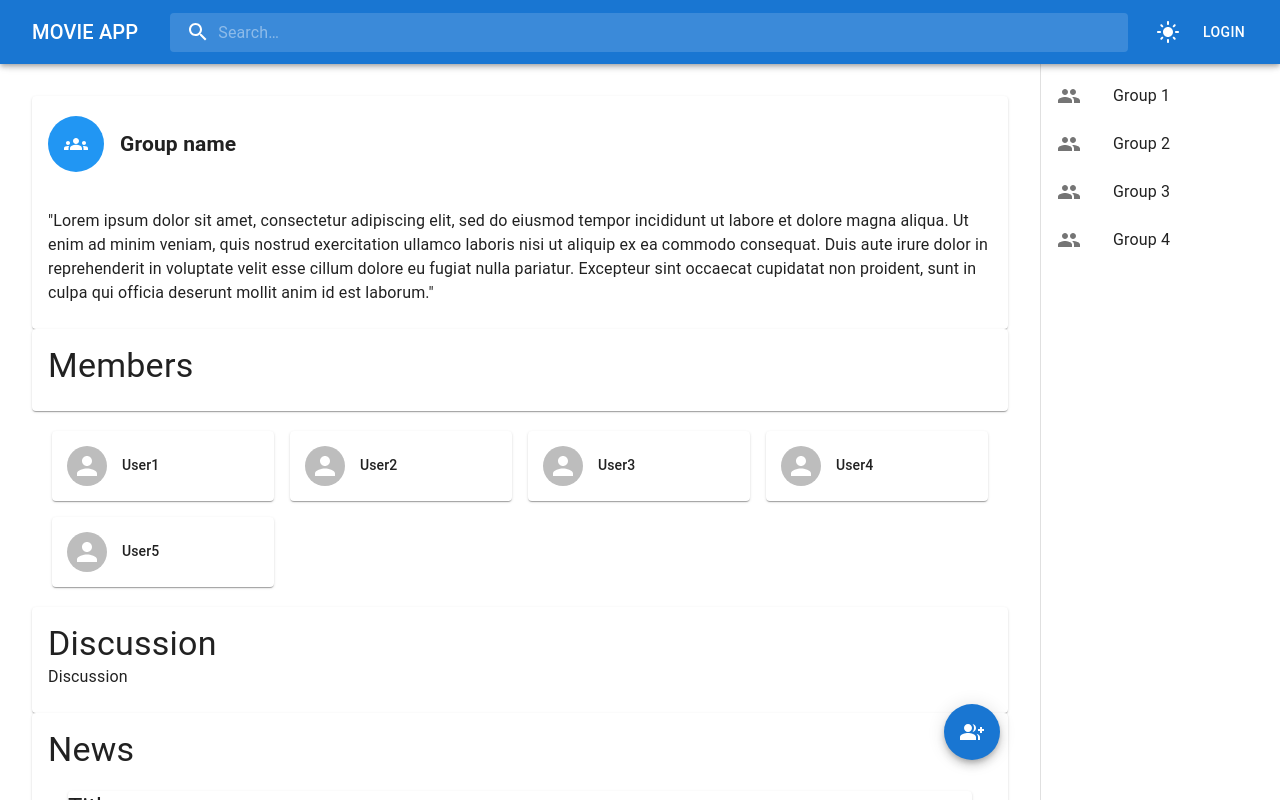
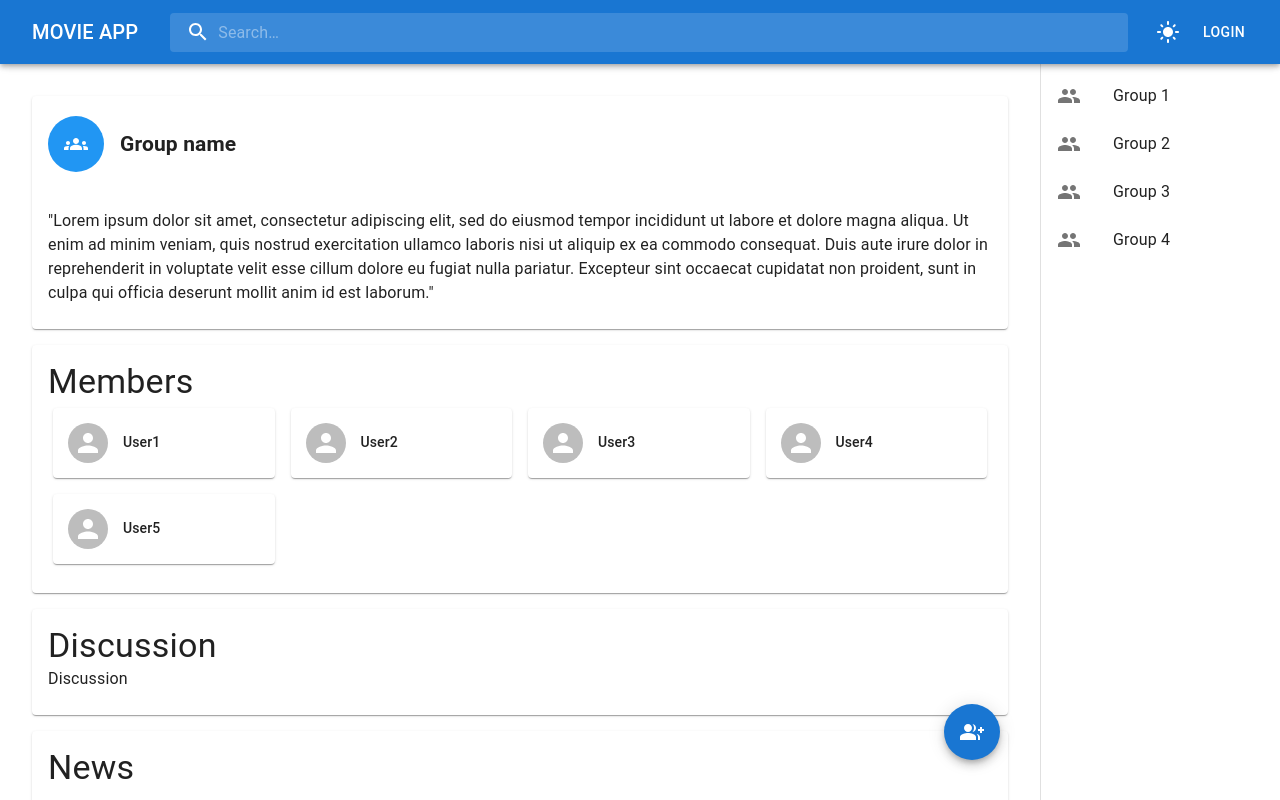
Before and after one commit to TVT22-19/movie-app-frontend, a React (Vite) app: page /movie-app-frontend/group in a window 1280 px wide. Shown: the top 800 px of the page. Built offline with nearby package versions, Linux system fonts and the light colour scheme.

Commit message:
small visual fixes on group page

```diff
--- a/src/pages/GroupCreationPage.tsx
+++ b/src/pages/GroupCreationPage.tsx
@@ -21,8 +21,6 @@ export default function LoginPage() {
         }
         //limit description length?
 
-
-
     }
 
     return (
--- a/src/pages/GroupPage.tsx
+++ b/src/pages/GroupPage.tsx
@@ -26,7 +26,7 @@ const newsData = [
 
 export default function GroupPage() {
     return (
-        <Grid >
+        <Stack spacing={2} >
             <Card>
                 <CardHeader
                     avatar={<Avatar sx={{ bgcolor: blue[500], width: 56, height: 56 }}>
@@ -45,24 +45,22 @@ export default function GroupPage() {
             <Card>
                 <CardContent>
                     <Typography variant="h4">Members</Typography>
-                </CardContent>
-            </Card>
-
-
-
-            <Grid container spacing={2} style={{ backgroundColor: 'inherit', padding: 20 }}>
+                    <Grid container spacing={2} style={{ backgroundColor: 'inherit', padding: 5 }}>
                 {membersData.map((member) => (
                     <Grid key={member.id} item xs={12} sm={6} md={4} lg={3}>
                         <Card>
                             <Box style={{ display: 'flex', alignItems: 'center' }}>
                                 <Avatar src={member.avatar} alt={member.username} style={{ margin: '15px' }} />
-
                                 <Typography variant="subtitle2">{member.username}</Typography>
                             </Box>
                         </Card>
                     </Grid>
                 ))}
             </Grid>
+                </CardContent>
+            </Card>
+
+
 
 
 
@@ -99,6 +97,6 @@ export default function GroupPage() {
             <StyledFab color="primary" aria-label="add" >
                 <GroupAdd />
             </StyledFab>
-        </Grid>
+        </Stack>
     )
 }
```
